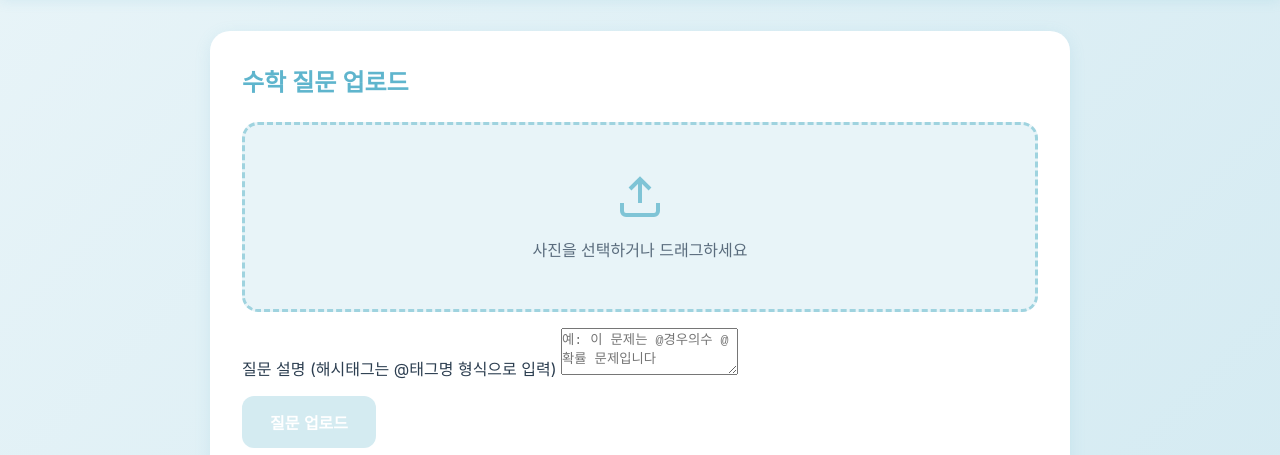
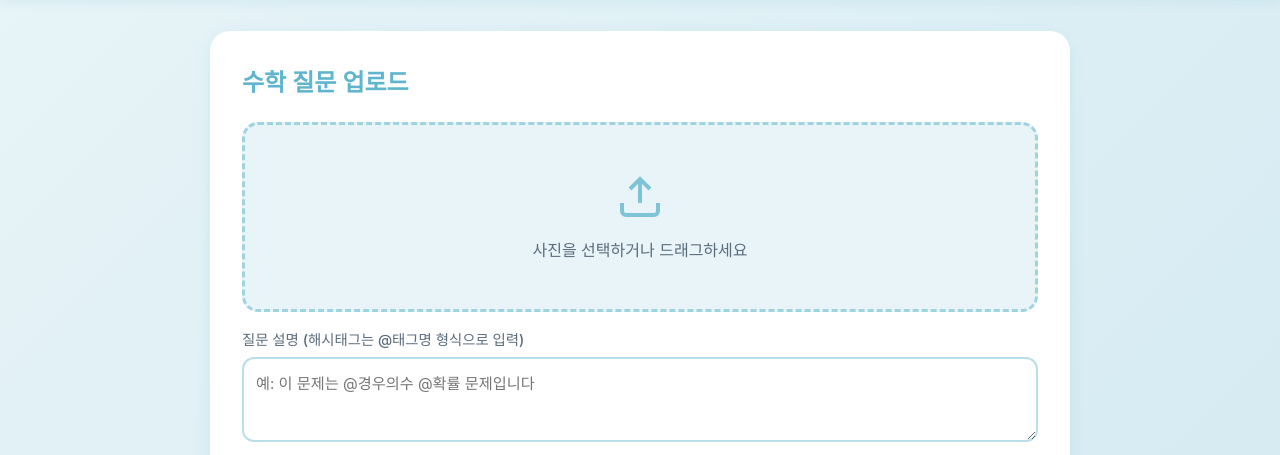
Before and after one commit to MOONHR255/cursor-study, a website built with Vite: page index.html in a window 1280 px wide. Both pictures are taken after typing "Sample" into the empty fields and a click on the button "시작하기". Shown: the part 82-537 px from the top of the page. Built offline with nearby package versions, Linux system fonts and the light colour scheme.

Commit message:
Enhance hashtag extraction function to support Korean characters and improve case handling for English tags. Update styles for description input components, including layout and focus effects for better user experience.

```diff
--- a/src/main.js
+++ b/src/main.js
@@ -404,14 +404,19 @@ function setupEventListeners() {
   })
 }
 
-// 해시태그 추출 함수 (@로 시작하는 태그 추출)
+// 해시태그 추출 함수 (@로 시작하는 태그 추출, 한글 포함)
 function extractHashtags(text) {
   if (!text) return []
-  const hashtagRegex = /@(\w+)/g
+  // 한글, 영문, 숫자, 언더스코어를 포함한 정규식
+  const hashtagRegex = /@([가-힣a-zA-Z0-9_]+)/g
   const matches = text.match(hashtagRegex)
   if (!matches) return []
-  // @ 제거하고 중복 제거, 소문자로 통일
-  return [...new Set(matches.map(tag => tag.substring(1).toLowerCase()))]
+  // @ 제거하고 중복 제거, 영문자는 소문자로 통일 (한글은 그대로)
+  return [...new Set(matches.map(tag => {
+    const tagWithoutAt = tag.substring(1)
+    // 영문자가 포함된 경우에만 소문자 변환, 한글은 그대로 유지
+    return tagWithoutAt.replace(/[a-zA-Z]/g, (char) => char.toLowerCase())
+  }))]
 }
 
 // 필터링된 사용자 이름 가져오기
--- a/src/style.css
+++ b/src/style.css
@@ -322,6 +322,39 @@ body {
   background: var(--pastel-blue-3);
   cursor: not-allowed;
   opacity: 0.6;
+}
+
+.description-input-container {
+  display: flex;
+  flex-direction: column;
+  gap: 8px;
+  width: 100%;
+}
+
+.description-label {
+  font-size: 0.9rem;
+  color: var(--text-light);
+  font-weight: 500;
+}
+
+.description-input {
+  width: 100%;
+  padding: 12px;
+  border: 2px solid var(--pastel-blue-3);
+  border-radius: 12px;
+  font-family: inherit;
+  font-size: 0.95rem;
+  color: var(--text-dark);
+  background: var(--white);
+  resize: vertical;
+  transition: all 0.3s ease;
+  box-sizing: border-box;
+}
+
+.description-input:focus {
+  outline: none;
+  border-color: var(--pastel-blue-5);
+  box-shadow: 0 0 0 3px var(--pastel-blue-1);
 }
 
 /* 질문 섹션 */
```
